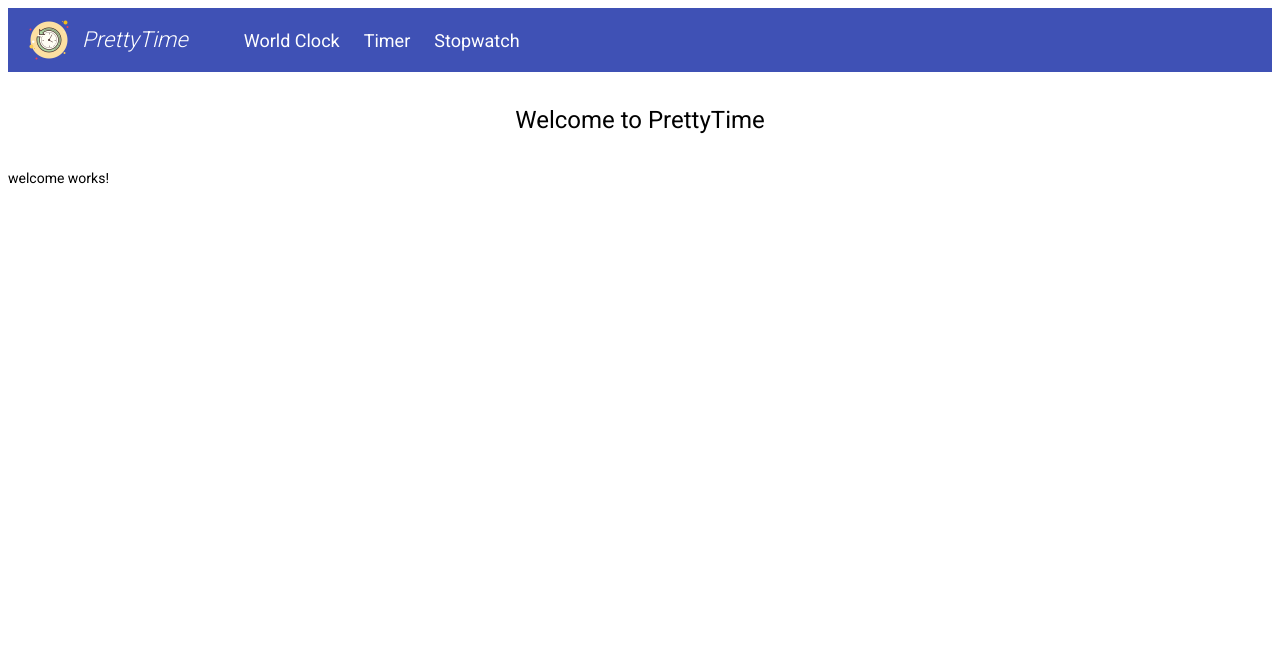
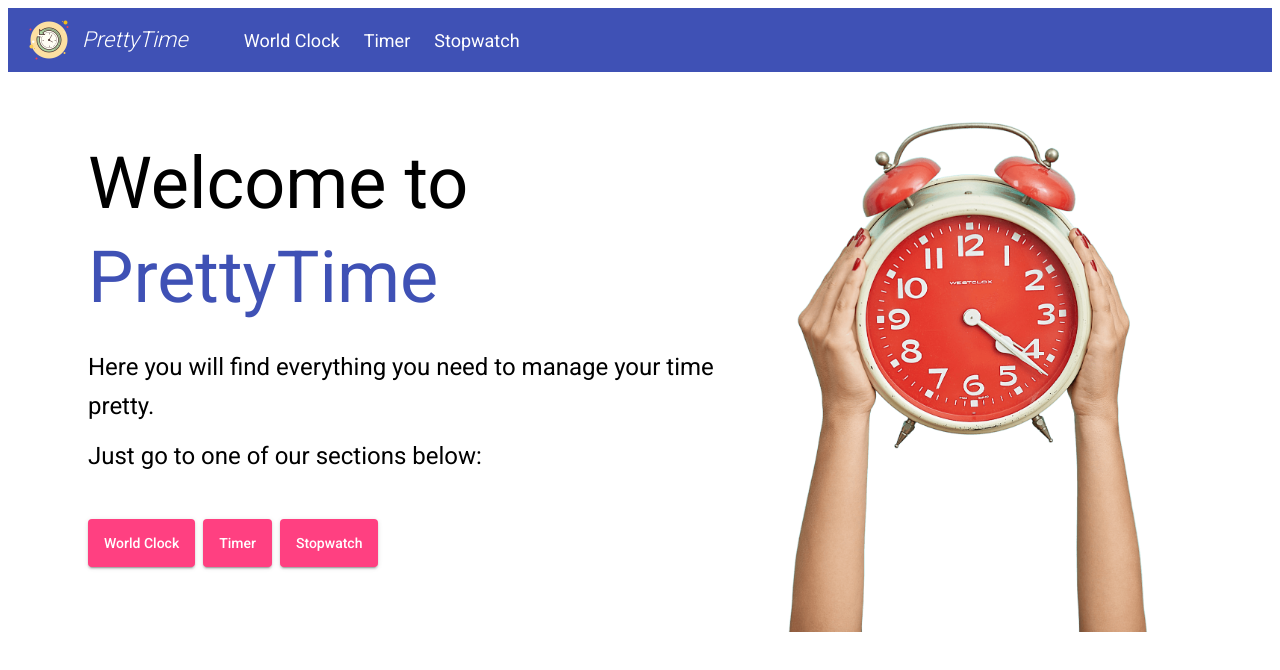
Before and after one commit to zoroMari/pretty-time, an Angular app: page / in a window 1280 px wide. Shown: the top 670 px of the page. Built offline with nearby package versions, Linux system fonts and the light colour scheme.

Commit message:
added welcome page

```diff
--- a/src/app/welcome/welcome.component.html
+++ b/src/app/welcome/welcome.component.html
@@ -1,2 +1,45 @@
-<app-title></app-title>
-<p>welcome works!</p>
+<section class="Welcome">
+  <div class="Title">
+    <h1>Welcome to <span>PrettyTime</span></h1>
+    <p>
+      Here you will find everything you need to manage your time pretty.
+    </p>
+
+    <p>
+      Just go to one of our sections below:
+    </p>
+
+    <div class="Buttons">
+      <button
+        mat-raised-button
+        color="accent"
+        (click)="handleNavigate('/world-clock')"
+      >
+        World Clock
+      </button>
+      <button
+        mat-raised-button
+        color="accent"
+        (click)="handleNavigate('/timer')"
+      >
+        Timer
+      </button>
+      <button
+        mat-raised-button
+        color="accent"
+        (click)="handleNavigate('/stopwatch')"
+      >
+        Stopwatch
+      </button>
+    </div>
+  </div>
+
+  <div class="Desktop">
+    <img src="../../assets/welcome.png" alt="welcome">
+  </div>
+
+  <div class="Mobile">
+    <img src="../../assets/welcome-mobile.png" alt="welcome">
+  </div>
+
+</section>
--- a/src/app/welcome/welcome.component.sass
+++ b/src/app/welcome/welcome.component.sass
@@ -0,0 +1,80 @@
+@import '../shared/variables'
+
+.Welcome
+  display: flex
+  justify-content: space-between
+  padding: 0px 48px
+  height: 100%
+  width: 100%
+  overflow-x: hidden
+
+  .Title
+    display: flex
+    flex-direction: column
+    width: auto
+    flex-grow: 1
+    margin: auto
+    margin-left: 32px
+
+    h1
+      font-size: 72px
+      line-height: 130%
+      width: 100%
+      margin-bottom: 24px
+
+      span
+        color: $color-primary
+
+    p
+      font-size: 24px
+      line-height: 160%
+
+    .Buttons
+      margin-top: 32px
+
+      button
+        height: 48px
+        weight: auto
+
+      button:not(:last-child)
+        margin-right: 8px
+
+  @media screen and (max-width: 1200px)
+    margin-top: 64px
+    flex-direction: column
+    align-items: center
+
+  .Desktop
+    display: flex
+    align-items: flex-end
+    width: 50%
+    height: 100%
+
+    img
+      width: 100%
+      height: auto
+      max-width: 1000px
+
+    @media screen and (max-width: 1200px)
+      width: 80%
+
+    @media screen and (max-width: 800px)
+      display: none
+
+  .Mobile
+    display: flex
+    align-items: flex-end
+    width: 100%
+    height: auto
+
+    img
+      width: 100%
+      height: auto
+      max-width: 1000px
+
+
+    @media screen and (min-width: 800px)
+      display: none
+
+    @media screen and (max-width: 800px)
+      display: block
--- a/src/app/welcome/welcome.component.ts
+++ b/src/app/welcome/welcome.component.ts
@@ -1,5 +1,5 @@
 import { Component, OnInit } from '@angular/core';
-import { ActivatedRoute } from '@angular/router';
+import { ActivatedRoute, Router } from '@angular/router';
 import { TimeService } from '../time.service';
 
 @Component({
@@ -12,6 +12,7 @@ export class WelcomeComponent implements OnInit {
 
   constructor(
     private _route: ActivatedRoute,
+    private _router: Router,
     private _timeService: TimeService,
   ) {}
 
@@ -19,4 +20,8 @@ export class WelcomeComponent implements OnInit {
     this._timeService.title.next(this._route.snapshot.data['title']);
   }
 
+  handleNavigate(route: string) {
+    this._router.navigate([route]);
+  }
+
 }
--- a/src/styles.sass
+++ b/src/styles.sass
@@ -4,5 +4,8 @@
 body *
   box-sizing: border-box
 
+body
+  overflow: hidden
+
 a
   text-decoration: none
```
Also changed, not shown: src/assets/welcome-mobile.png (added), src/assets/welcome.png (added).
